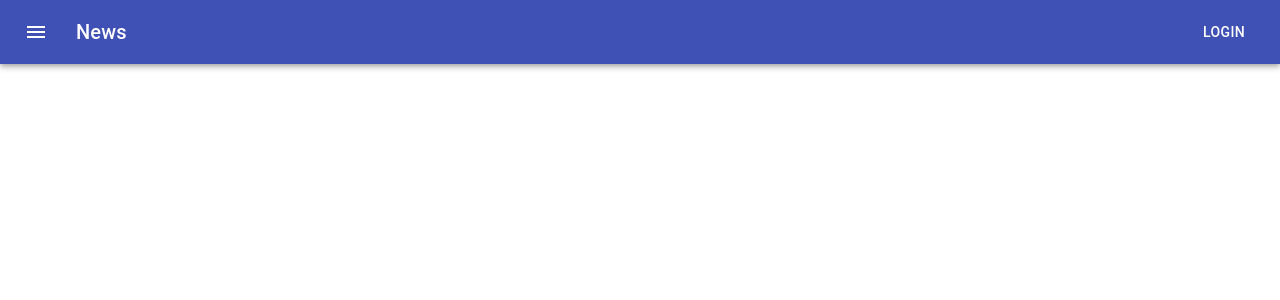
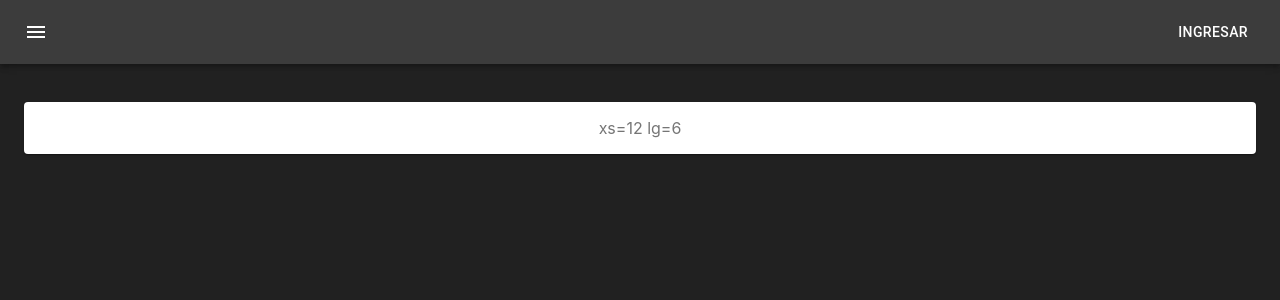
Before and after one commit to danieltadresu/entrequinchos, a React (Create React App) app: page / in a window 1280 px wide. Shown: the top 300 px of the page. Built offline with nearby package versions, Linux system fonts and the light colour scheme.

Commit message:
feat: add PropTypes at Header and Home Components

```diff
--- a/src/App.js
+++ b/src/App.js
@@ -1,26 +1,20 @@
+import React, { useState, useEffect } from 'react';
 import logo from './logo.svg';
 import './App.css';
 import Header from "./components/Header";
+import Home from "./components/Home";
+function App() {
+  const [visible, setVisible] = useState(false);
 
-function App() {
+  useEffect(() => {
+    console.log(`visible`, visible)
+  }, [visible]);
+
   return (
-    <Header />
-    // <div className="App">
-    //   <header className="App-header">
-    //     <img src={logo} className="App-logo" alt="logo" />
-    //     <p>
-    //       Edit <code>src/App.js</code> and save to reload.
-    //     </p>
-    //     <a
-    //       className="App-link"
-    //       href="https://reactjs.org"
-    //       target="_blank"
-    //       rel="noopener noreferrer"
-    //     >
-    //       Learn React
-    //     </a>
-    //   </header>
-    // </div>
+    <React.Fragment>
+      <Header setVisible={setVisible} />
+      <Home visible={visible} />
+    </React.Fragment>
   );
 }
 
--- a/src/components/Header/index.js
+++ b/src/components/Header/index.js
@@ -1,15 +1,19 @@
-import React from "react";
+import React, { useState } from "react";
 import { makeStyles } from "@material-ui/core/styles";
 import AppBar from "@material-ui/core/AppBar";
 import Toolbar from "@material-ui/core/Toolbar";
 import Typography from "@material-ui/core/Typography";
 import Button from "@material-ui/core/Button";
 import IconButton from "@material-ui/core/IconButton";
-import MenuIcon from '@material-ui/icons/Menu';
+import MenuIcon from "@material-ui/icons/Menu";
+import PropTypes from "prop-types";
 
 const useStyles = makeStyles((theme) => ({
   root: {
     flexGrow: 1,
+  },
+  menu: {
+    backgroundColor: "rgba(255, 255, 255, 0.12)",
   },
   menuButton: {
     marginRight: theme.spacing(2),
@@ -19,11 +23,13 @@ const useStyles = makeStyles((theme) => ({
   },
 }));
 
-const Header = () => {
+const Header = ({ setVisible }) => {
   const classes = useStyles();
+  const [add, setAdd] = useState(false);
+
   return (
     <div className={classes.root}>
-      <AppBar position="static">
+      <AppBar className={classes.menu} position="static">
         <Toolbar>
           <IconButton
             edge="start"
@@ -33,14 +39,30 @@ const Header = () => {
           >
             <MenuIcon />
           </IconButton>
-          <Typography variant="h6" className={classes.title}>
-            News
-          </Typography>
-          <Button color="inherit">Login</Button>
+          <Typography variant="h6" className={classes.title}></Typography>
+          <Button
+            color="inherit"
+            onClick={() =>
+              setAdd((prevState) => {
+                setVisible(prevState);
+                return !prevState;
+              })
+            }
+          >
+            Ingresar
+          </Button>
         </Toolbar>
       </AppBar>
     </div>
   );
 };
 
+Header.propTypes = {
+  setVisible: PropTypes.func,
+};
+
+Header.defaultProps = {
+  setVisible: () => {},
+};
+
 export default Header;
--- /dev/null
+++ b/src/components/Home/index.js
@@ -0,0 +1,51 @@
+import React, { useState, useEffect } from 'react';
+import { makeStyles } from "@material-ui/core/styles";
+import Grid from "@material-ui/core/Grid";
+import Paper from "@material-ui/core/Paper";
+import Toolbar from "@material-ui/core/Toolbar";
+import PropTypes from "prop-types";
+const useStyles = makeStyles((theme) => ({
+  root: {
+    flexGrow: 1,
+    margin: "2rem auto"
+  },
+  paper: {
+    padding: theme.spacing(2),
+    textAlign: 'center',
+    color: theme.palette.text.secondary,
+    transition: 'all 0.3s ease-out',
+  },
+  modalOpen: {
+    opacity: 1,
+    transform: 'translateY(0)'
+  },
+  modalClosed: {
+    opacity: 0,
+    transform: 'translateY(-100%)'
+  },
+}));
+
+const Home = ({ visible }) => {
+  const classes = useStyles();
+
+  useEffect(() => {
+    console.log(`visible`, visible);
+  }, [visible])
+
+  return (
+    <div className={classes.root}>
+      <Toolbar>
+        <Grid container spacing={3}>
+          <Grid item xs={12}>
+            <Paper className={classes.paper}>xs=12 lg=6</Paper>
+          </Grid>
+        </Grid>
+      </Toolbar>
+    </div>
+  );
+};
+
+PropTypes.PropTypes = {
+  visible: PropTypes.number.isRequired,
+};
+export default Home;
--- a/src/index.css
+++ b/src/index.css
@@ -5,6 +5,7 @@ body {
     sans-serif;
   -webkit-font-smoothing: antialiased;
   -moz-osx-font-smoothing: grayscale;
+  background-color: rgba(0, 0, 0, 0.87);
 }
 
 code {
```
